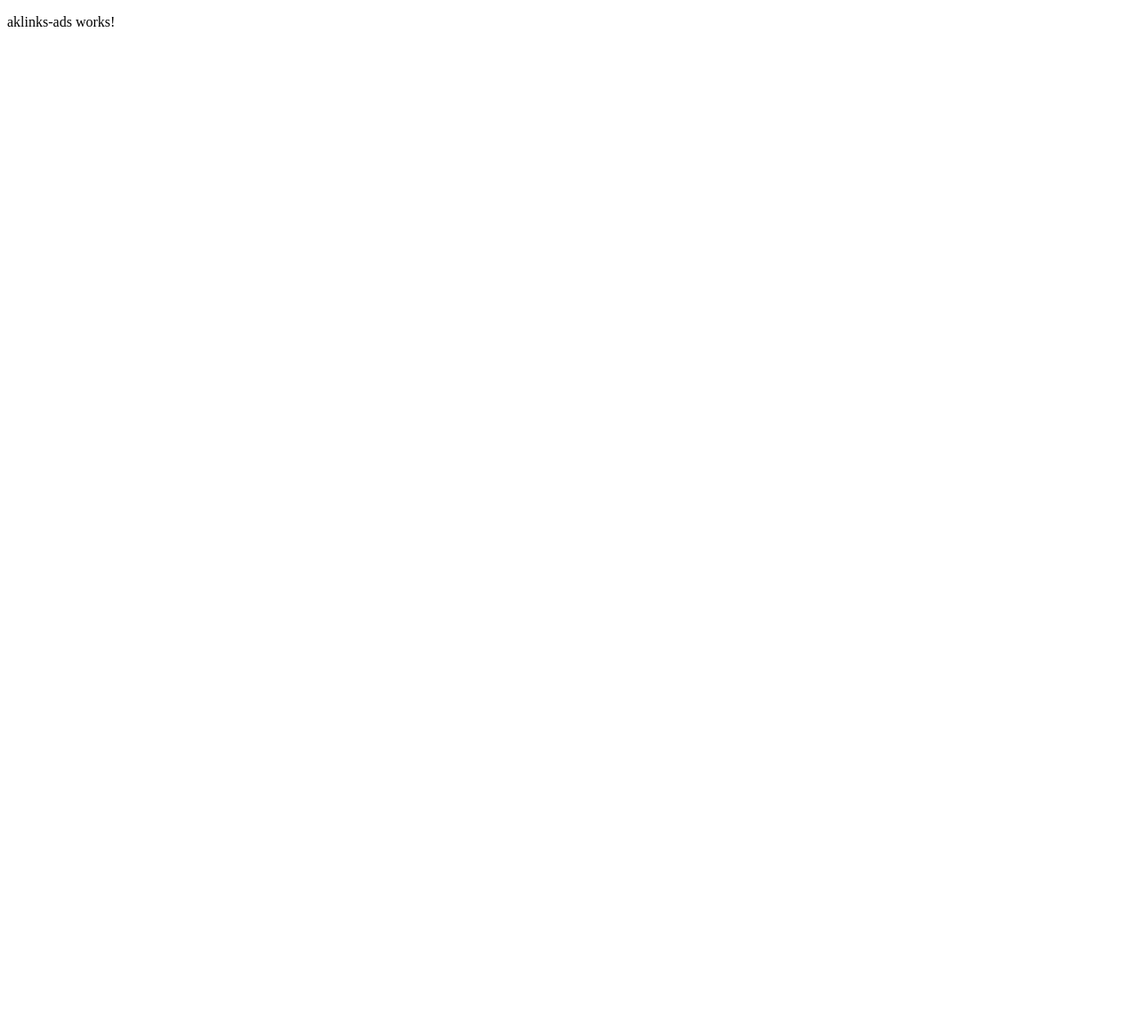
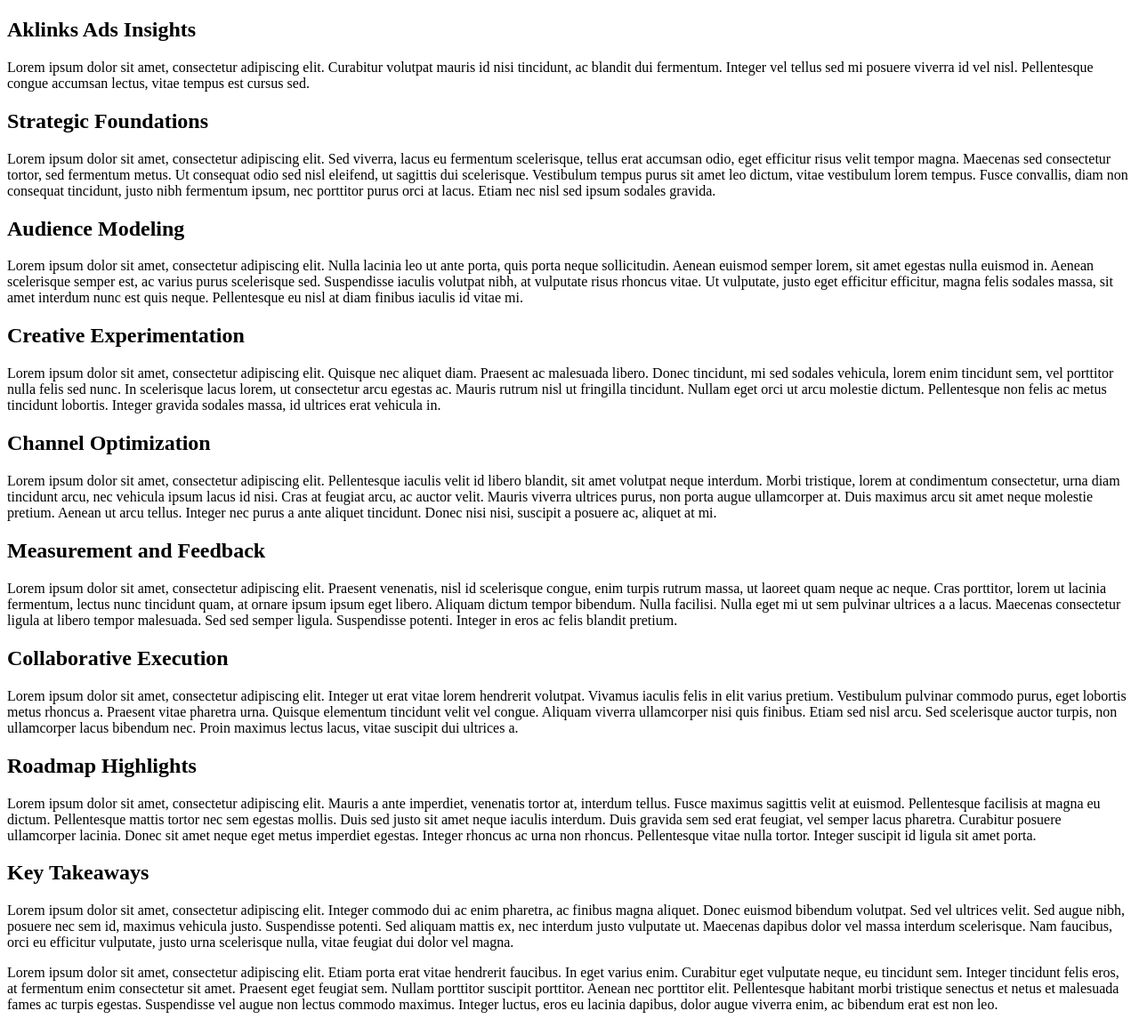
Before and after one commit to krishh26/aklinks_frontend_ads, an Angular app: page /aklinks-ads in a window 1280 px wide. Shown: the whole page at 89% size. Before the commit the page ends 800 px from the top, so only its background shows below. Built offline with nearby package versions, Linux system fonts and the light colour scheme.

Commit message:
Enhance aklinks-ads component with detailed content sections, including insights on strategic foundations, audience modeling, creative experimentation, channel optimization, measurement and feedback, collaborative execution, roadmap highlights, and key takeaways.

```diff
--- a/src/app/aklinks-ads/aklinks-ads.component.html
+++ b/src/app/aklinks-ads/aklinks-ads.component.html
@@ -1 +1,116 @@
-<p>aklinks-ads works!</p>
+<section class="aklinks-ads">
+  <header>
+    <h1>Aklinks Ads Insights</h1>
+    <p>
+      Lorem ipsum dolor sit amet, consectetur adipiscing elit. Curabitur
+      volutpat mauris id nisi tincidunt, ac blandit dui fermentum. Integer vel
+      tellus sed mi posuere viverra id vel nisl. Pellentesque congue accumsan
+      lectus, vitae tempus est cursus sed.
+    </p>
+  </header>
+
+  <article>
+    <h2>Strategic Foundations</h2>
+    <p>
+      Lorem ipsum dolor sit amet, consectetur adipiscing elit. Sed viverra,
+      lacus eu fermentum scelerisque, tellus erat accumsan odio, eget efficitur
+      risus velit tempor magna. Maecenas sed consectetur tortor, sed fermentum
+      metus. Ut consequat odio sed nisl eleifend, ut sagittis dui scelerisque.
+      Vestibulum tempus purus sit amet leo dictum, vitae vestibulum lorem
+      tempus. Fusce convallis, diam non consequat tincidunt, justo nibh
+      fermentum ipsum, nec porttitor purus orci at lacus. Etiam nec nisl sed
+      ipsum sodales gravida.
+    </p>
+
+    <h2>Audience Modeling</h2>
+    <p>
+      Lorem ipsum dolor sit amet, consectetur adipiscing elit. Nulla lacinia leo
+      ut ante porta, quis porta neque sollicitudin. Aenean euismod semper lorem,
+      sit amet egestas nulla euismod in. Aenean scelerisque semper est, ac
+      varius purus scelerisque sed. Suspendisse iaculis volutpat nibh, at
+      vulputate risus rhoncus vitae. Ut vulputate, justo eget efficitur
+      efficitur, magna felis sodales massa, sit amet interdum nunc est quis
+      neque. Pellentesque eu nisl at diam finibus iaculis id vitae mi.
+    </p>
+
+    <h2>Creative Experimentation</h2>
+    <p>
+      Lorem ipsum dolor sit amet, consectetur adipiscing elit. Quisque nec
+      aliquet diam. Praesent ac malesuada libero. Donec tincidunt, mi sed
+      sodales vehicula, lorem enim tincidunt sem, vel porttitor nulla felis sed
+      nunc. In scelerisque lacus lorem, ut consectetur arcu egestas ac. Mauris
+      rutrum nisl ut fringilla tincidunt. Nullam eget orci ut arcu molestie
+      dictum. Pellentesque non felis ac metus tincidunt lobortis. Integer
+      gravida sodales massa, id ultrices erat vehicula in.
+    </p>
+
+    <h2>Channel Optimization</h2>
+    <p>
+      Lorem ipsum dolor sit amet, consectetur adipiscing elit. Pellentesque
+      iaculis velit id libero blandit, sit amet volutpat neque interdum. Morbi
+      tristique, lorem at condimentum consectetur, urna diam tincidunt arcu, nec
+      vehicula ipsum lacus id nisi. Cras at feugiat arcu, ac auctor velit.
+      Mauris viverra ultrices purus, non porta augue ullamcorper at. Duis
+      maximus arcu sit amet neque molestie pretium. Aenean ut arcu tellus.
+      Integer nec purus a ante aliquet tincidunt. Donec nisi nisi, suscipit a
+      posuere ac, aliquet at mi.
+    </p>
+
+    <h2>Measurement and Feedback</h2>
+    <p>
+      Lorem ipsum dolor sit amet, consectetur adipiscing elit. Praesent
+      venenatis, nisl id scelerisque congue, enim turpis rutrum massa, ut
+      laoreet quam neque ac neque. Cras porttitor, lorem ut lacinia fermentum,
+      lectus nunc tincidunt quam, at ornare ipsum ipsum eget libero. Aliquam
+      dictum tempor bibendum. Nulla facilisi. Nulla eget mi ut sem pulvinar
+      ultrices a a lacus. Maecenas consectetur ligula at libero tempor
+      malesuada. Sed sed semper ligula. Suspendisse potenti. Integer in eros ac
+      felis blandit pretium.
+    </p>
+
+    <h2>Collaborative Execution</h2>
+    <p>
+      Lorem ipsum dolor sit amet, consectetur adipiscing elit. Integer ut erat
+      vitae lorem hendrerit volutpat. Vivamus iaculis felis in elit varius
+      pretium. Vestibulum pulvinar commodo purus, eget lobortis metus rhoncus a.
+      Praesent vitae pharetra urna. Quisque elementum tincidunt velit vel
+      congue. Aliquam viverra ullamcorper nisi quis finibus. Etiam sed nisl
+      arcu. Sed scelerisque auctor turpis, non ullamcorper lacus bibendum nec.
+      Proin maximus lectus lacus, vitae suscipit dui ultrices a.
+    </p>
+
+    <h2>Roadmap Highlights</h2>
+    <p>
+      Lorem ipsum dolor sit amet, consectetur adipiscing elit. Mauris a ante
+      imperdiet, venenatis tortor at, interdum tellus. Fusce maximus sagittis
+      velit at euismod. Pellentesque facilisis at magna eu dictum. Pellentesque
+      mattis tortor nec sem egestas mollis. Duis sed justo sit amet neque
+      iaculis interdum. Duis gravida sem sed erat feugiat, vel semper lacus
+      pharetra. Curabitur posuere ullamcorper lacinia. Donec sit amet neque eget
+      metus imperdiet egestas. Integer rhoncus ac urna non rhoncus. Pellentesque
+      vitae nulla tortor. Integer suscipit id ligula sit amet porta.
+    </p>
+
+    <h2>Key Takeaways</h2>
+    <p>
+      Lorem ipsum dolor sit amet, consectetur adipiscing elit. Integer commodo
+      dui ac enim pharetra, ac finibus magna aliquet. Donec euismod bibendum
+      volutpat. Sed vel ultrices velit. Sed augue nibh, posuere nec sem id,
+      maximus vehicula justo. Suspendisse potenti. Sed aliquam mattis ex, nec
+      interdum justo vulputate ut. Maecenas dapibus dolor vel massa interdum
+      scelerisque. Nam faucibus, orci eu efficitur vulputate, justo urna
+      scelerisque nulla, vitae feugiat dui dolor vel magna.
+    </p>
+
+    <p>
+      Lorem ipsum dolor sit amet, consectetur adipiscing elit. Etiam porta erat
+      vitae hendrerit faucibus. In eget varius enim. Curabitur eget vulputate
+      neque, eu tincidunt sem. Integer tincidunt felis eros, at fermentum enim
+      consectetur sit amet. Praesent eget feugiat sem. Nullam porttitor suscipit
+      porttitor. Aenean nec porttitor elit. Pellentesque habitant morbi
+      tristique senectus et netus et malesuada fames ac turpis egestas.
+      Suspendisse vel augue non lectus commodo maximus. Integer luctus, eros eu
+      lacinia dapibus, dolor augue viverra enim, ac bibendum erat est non leo.
+    </p>
+  </article>
+</section>
```
